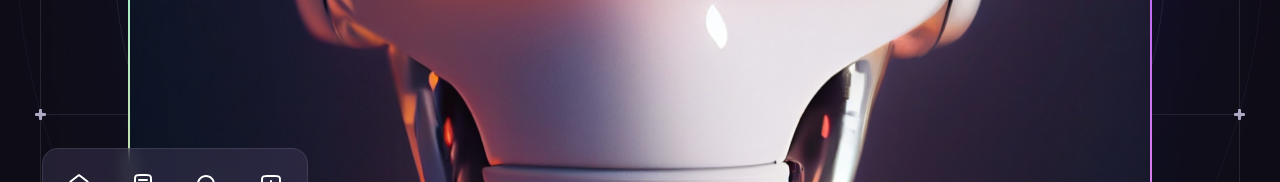
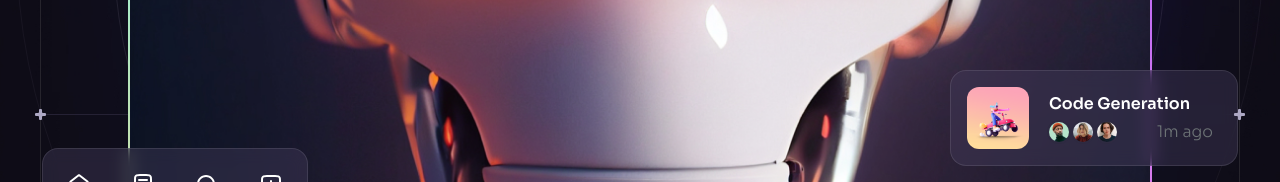
Before and after one commit to thadeus47/brainwave, a React (Vite) app: page / in a window 1280 px wide. Shown: the part 770-952 px from the top of the page. Built offline with nearby package versions, Linux system fonts and the light colour scheme.

Commit message:
Hero notification generation

```diff
--- a/src/components/Hero.jsx
+++ b/src/components/Hero.jsx
@@ -6,6 +6,7 @@
 import { ScrollParallax } from "react-just-parallax";
 import { useRef } from "react";
 import Generating from "./Generating";
+import Notification from "./Notification";
 
 const Hero = () => {
   const parallaxRef = useRef(null);
@@ -65,6 +66,13 @@
                     ))}
                   </ul>
                 </ScrollParallax>
+
+                <ScrollParallax isAbsolutelyPositioned>
+                  <Notification
+                    className="hidden absolute -right-[5.5rem] bottom-[11rem] w-[18rem] xl:flex"
+                    title="Code Generation"
+                  />
+                </ScrollParallax>
               </div>
             </div>
 
--- /dev/null
+++ b/src/components/Notification.jsx
@@ -0,0 +1,46 @@
+import { notification1 } from "../assets";
+import { notificationImages } from "../constants";
+
+const Notification = ({ className, title }) => {
+  return (
+    <div
+      className={`${
+        className || ""
+      } flex items-center p-4 pr-6 bg-n-9/40 backdrop-blur border border-n-1/10 rounded-2xl gap-5`}
+    >
+      <img
+        src={notification1}
+        width={62}
+        height={62}
+        alt="image"
+        className="rounded-xl"
+      />
+
+      <div className="flex-1">
+        <h6 className="mb-1 font-semibold text-base">{title}</h6>
+
+        <div className="flex items-center justify-between">
+          <ul className="flex -m-0.5">
+            {notificationImages.map((item, index) => (
+              <li
+                key={index}
+                className="flex w-6 h-6 border-2 border-n-12 rounded-full overflow-hidden"
+              >
+                <img
+                  src={item}
+                  className="w-full"
+                  width={20}
+                  height={20}
+                  alt={item}
+                />
+              </li>
+            ))}
+          </ul>
+          <div className="body-2 text-n-13">1m ago</div>
+        </div>
+      </div>
+    </div>
+  );
+};
+
+export default Notification;
```
